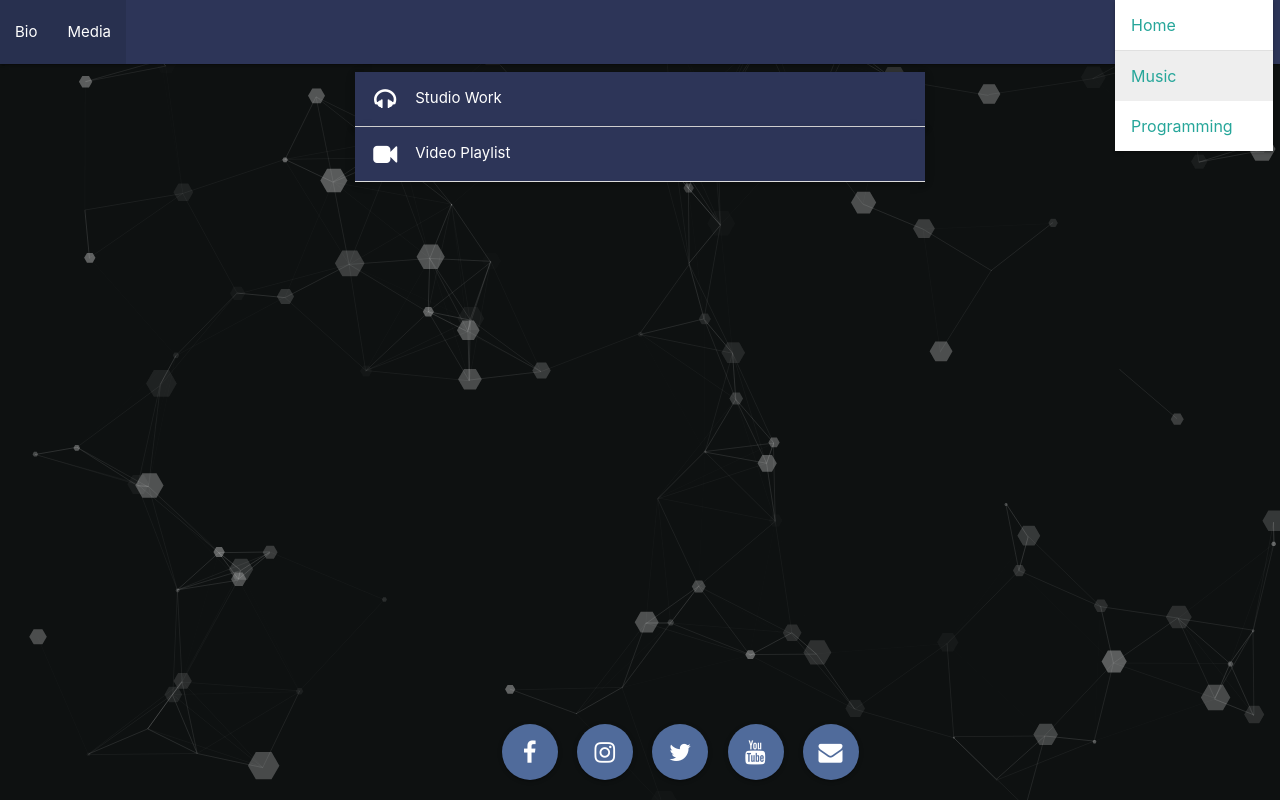
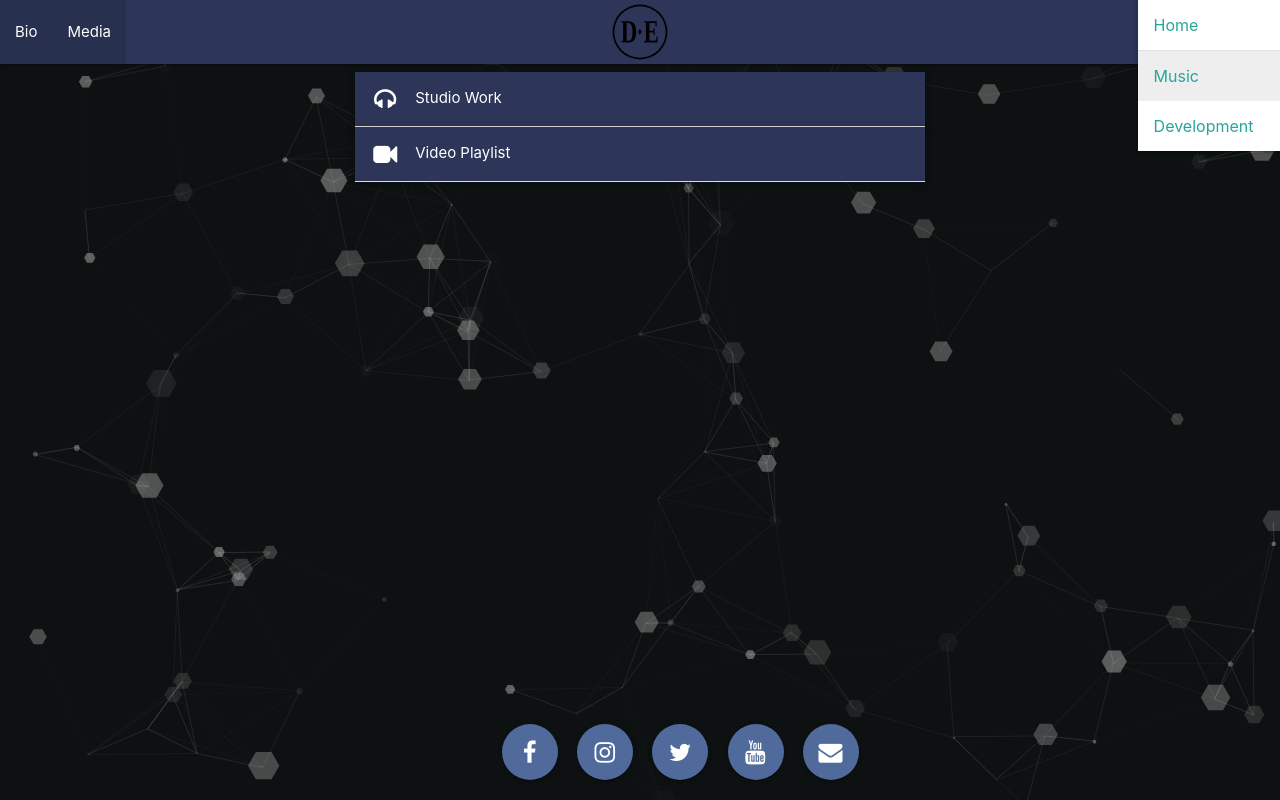
Before and after one commit to delaneyestrada/portfoliosite, a Flask app: page /media in a window 1280 px wide, after a click that opens the changed part. Run offline with Flask 2, Linux system fonts and the light colour scheme; parts of the project's set-up code (start-up, migrations or seed data) failed here and were passed over; some libraries are stand-ins or nearby versions.

Commit message:
add logo and "under construction" page

```diff
--- a/app.py
+++ b/app.py
@@ -9,7 +9,7 @@ server = Server(app.wsgi_app)
 def home():
 	return render_template('index.html', title="Home")
 
-@app.route('/programmer')
+@app.route('/developer')
 def programmer():
 	return render_template('programming.html')
 
--- a/static/js/main.js
+++ b/static/js/main.js
@@ -1,6 +1,6 @@
 gsap.registerPlugin(MotionPathPlugin, TextPlugin, CSSRulePlugin);
 
-if (window.location.pathname=='/') {
+if (window.location.pathname=='/' || window.location.pathname=='/developer') {
 	var background = "index"
 	/* gsap animations */
 	gsap.fromTo("#title-container", {opacity: 0}, {duration:2, opacity:1.0});
@@ -16,6 +16,7 @@ if (window.location.pathname=='/') {
 } else if(window.location.pathname=='/musician'){
 	background = "musician"
 	$('#nav-bio-btn').addClass("active");
+	gsap.to(".animate-link", {duration: 2, textShadow: "1px 1px 5px #EF8354", repeat: -1, yoyo: "true"});
 	$('.animate-link').each(function(){
 		$(this).hover(function(){
 		gsap.to(($(this)), {duration: .5, backgroundColor: "black"});
@@ -24,7 +25,6 @@ if (window.location.pathname=='/') {
 
 		gsap.to(($(this)), {duration: .5, backgroundColor: "transparent"});
 	});
-	gsap.to(".animate-link", {duration: 2, textShadow: "2px 2px 3px hsla(229, 32%, 26%, 1)", repeat: -1, yoyo: "true"});
 });
 } else if(window.location.pathname=='/media'){
 	background = "musician"
--- a/templates/index.html
+++ b/templates/index.html
@@ -7,7 +7,7 @@
         <h1 class="title-text">Dillon Estrada</h1>
     </div>
     <div class="subtitle-text tooltipped" data-position="bottom" data-tooltip="Which info do you want to see?" style="padding:12px">
-        <h2 id="subtitle"><a href="./musician" class="selector" id="music-selector">Musician</a> & <a href="./programmer" class="selector" id="programmer-selector">Developer</a></h2>
+        <h2 id="subtitle"><a href="./musician" class="selector" id="music-selector">Musician</a> & <a href="./developer" class="selector" id="programmer-selector">Developer</a></h2>
     </div>
     </div>
     </div>
--- a/templates/musician-base.html
+++ b/templates/musician-base.html
@@ -110,6 +110,10 @@
     .collapsible-body {
         background-color: var(--space-cadet);
     }
+    nav .brand-logo {
+        height: inherit;
+        padding: 3px;
+    }
 </style>
 </head>
 
@@ -121,16 +125,17 @@
             <li><a href="/">Home</a></li>
             <li class="divider"></li>
             <li class="active"><a href="#!">Music</a></li>
-            <li><a href="#!">Programming</a></li>
+            <li><a href="/developer">Development</a></li>
         </ul>
         <nav id="music-nav">
+            <img src="{{ url_for('static', filename='assets/logo.svg') }}" class="brand-logo center">
             <div class="nav-wrapper">
                 <ul class="hide-on-med-and-down">
                     <li id="nav-bio-btn"><a href="./musician">Bio</a></li>
                     <li id="nav-media-btn"><a href="/media">Media</a></li>
 
         </ul>
-        <a class=" dropdown-trigger brand-logo right" href="#!" data-target="dropdown1" style="font-size: 1.25rem">Music Page<i class="material-icons right">arrow_drop_down</i></a>
+        <a class=" dropdown-trigger right" href="#!" data-target="dropdown1" style="font-size: 1.25rem">Music Page<i class="material-icons right">arrow_drop_down</i></a>
             </div>
         </nav>
     <div class="content">
```
Also changed, not shown: templates/programming.html (+14 -0 lines), static/assets/logo.svg (added).
